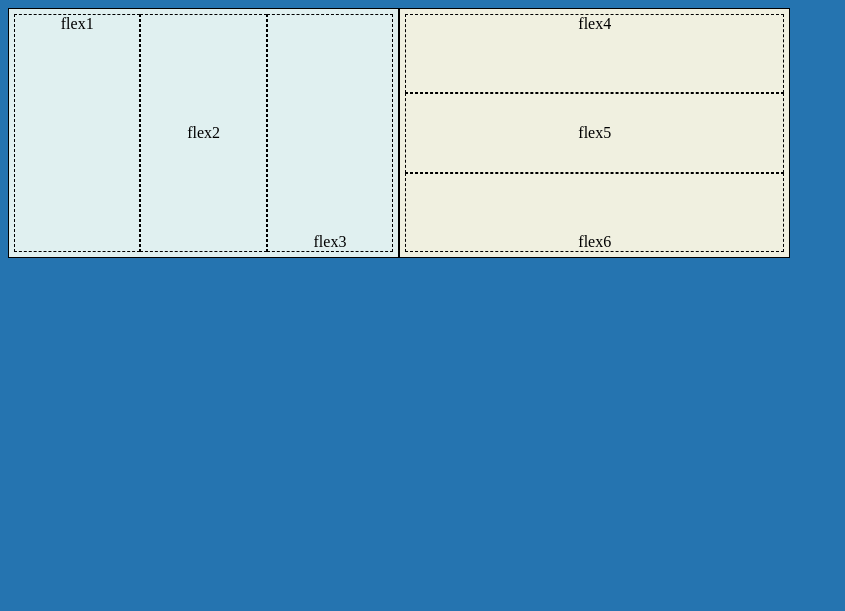
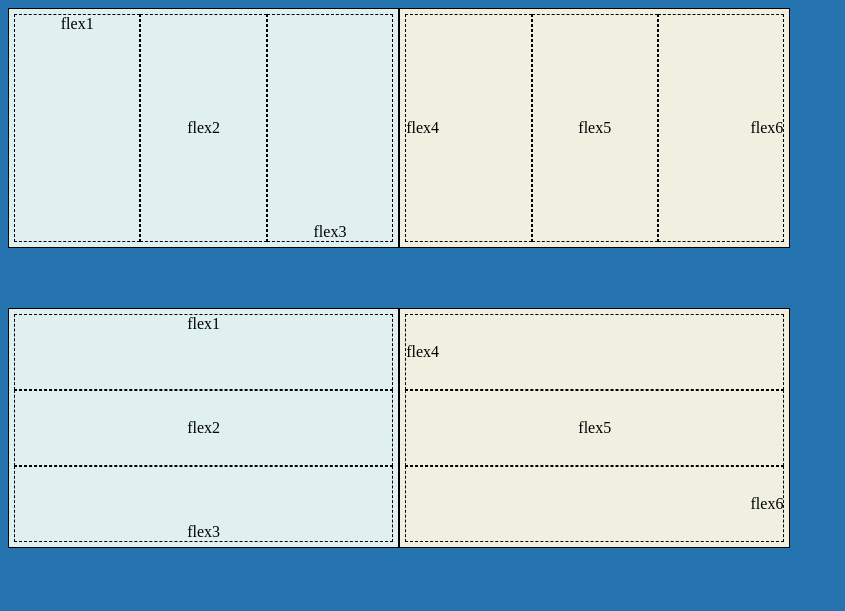
Before and after one commit to kyygit/intro-flexbox, a plain HTML site: page index.html in a window 1280 px wide. Shown: the whole page, without its empty margins (0-845 px from the left). Drawn offline with Linux system fonts and the light colour scheme.

Commit message:
update code

```diff
--- a/index.html
+++ b/index.html
@@ -10,7 +10,7 @@
 #mainContainer {
   display: flex;
   flex-direction: row; /*default*/
-  height: 50%;
+  height: 80%;
 }
 
 #subContainerLeft {
@@ -54,7 +54,7 @@
 
 #subContainerRight {
   display: flex;
-  flex-direction: column;
+  flex-direction: row;
   justify-content: space-between;
   width:30%;
 
@@ -65,11 +65,11 @@
 
 #subSubContainerRightA {
   display: flex;
-  justify-content: center;
-  align-items: flex-start;
+  justify-content: flex-start;
+  align-items: center;
 
   border: dashed 1px #000;
-  height:100%
+  width:100%
 }
 
 #subSubContainerRightB {
@@ -78,13 +78,98 @@
   align-items: center;
 
   border: dashed 1px #000;
-  height:100%
+  width:100%
 }
 
 #subSubContainerRightC {
   display: flex;
+  justify-content: flex-end;
+  align-items: center;
+
+  border: dashed 1px #000;
+  width:100%
+}
+
+/*************************************/
+
+#subContainerLeft2 {
+  display:flex;
+  flex-direction: column;
+  justify-content: space-between;
+  width: 30%;
+
+  border: solid 1px #000;
+  padding: 5px;
+  background: #e0f0f0;
+}
+
+#subSubContainerLeft2A {
+  display: flex;
+  flex-direction: row;
+  justify-content: center;
+  align-items: flex-start;
+
+  border: dashed 1px #000;
+  height:100%
+}
+
+#subSubContainerLeft2B {
+  display: flex;
+  flex-direction: row;
+  justify-content: center;
+  align-items: center;
+
+  border: dashed 1px #000;
+  height:100%
+}
+
+#subSubContainerLeft2C {
+  display: flex;
+  flex-direction: row;
   justify-content: center;
   align-items: flex-end;
+
+  border: dashed 1px #000;
+  height:100%
+
+}
+
+#subContainerRight2 {
+  display: flex;
+  flex-direction: column;
+  justify-content: space-between;
+  width:30%;
+
+  border: solid 1px #000;
+  padding: 5px;
+  background: #f0f0e0;
+}
+
+#subSubContainerRight2A {
+  display: flex;
+  flex-direction: row;
+  justify-content: flex-start;
+  align-items: center;
+
+  border: dashed 1px #000;
+  height:100%
+}
+
+#subSubContainerRight2B {
+  display: flex;
+  flex-direction: row;
+  justify-content: center;
+  align-items: center;
+
+  border: dashed 1px #000;
+  height:100%
+}
+
+#subSubContainerRight2C {
+  display: flex;
+  flex-direction: row;
+  justify-content: flex-end;
+  align-items: center;
 
   border: dashed 1px #000;
   height:100%
@@ -97,7 +182,7 @@
 
 
 
-<div style="height:500px">
+<div style="height:300px">
   <div id="mainContainer">
     <div id="subContainerLeft">
       <div id="subSubContainerLeftA">flex1</div>
@@ -111,6 +196,23 @@
       <div id="subSubContainerRightC">flex6</div>
     </div>
   </div>
+
+</div>
+
+<div style="height:300px">
+  <div id="mainContainer">
+    <div id="subContainerLeft2">
+      <div id="subSubContainerLeft2A">flex1</div>
+      <div id="subSubContainerLeft2B">flex2</div>
+      <div id="subSubContainerLeft2C">flex3</div>
+    </div>
+
+    <div id="subContainerRight2">
+      <div id="subSubContainerRight2A">flex4</div>
+      <div id="subSubContainerRight2B">flex5</div>
+      <div id="subSubContainerRight2C">flex6</div>
+    </div>
+  </div>
 </div>
   </body>
 </html>
```
Also changed, not shown: screenshots/s1.JPG.
